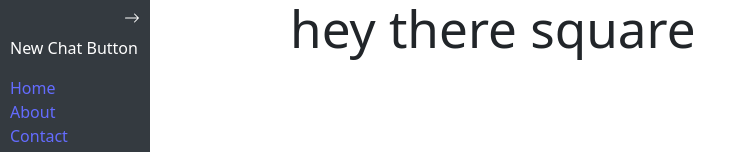
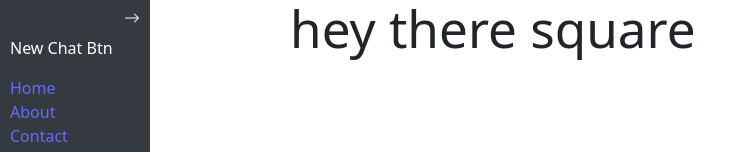
Before and after one commit to OpenPair/OpenPair, a React (Vite) app: page / in a window 1280 px wide. Shown: the top 152 px of the page, without its empty margins (0-756 px from the left). Built offline with nearby package versions, Linux system fonts and the light colour scheme; no server answers.

Commit message:
changed button to btn to look better for flex

```diff
--- a/src/components/Sidebar/sidebar.jsx
+++ b/src/components/Sidebar/sidebar.jsx
@@ -30,7 +30,7 @@ export default function Sidebar(){
 	)}
       </div>
       <nav>
-	<p>New Chat Button</p>
+	<p>New Chat Btn</p>
 	<Link to="/">Home</Link>
 	<br/>
 	<Link to="/about">About</Link>
```
